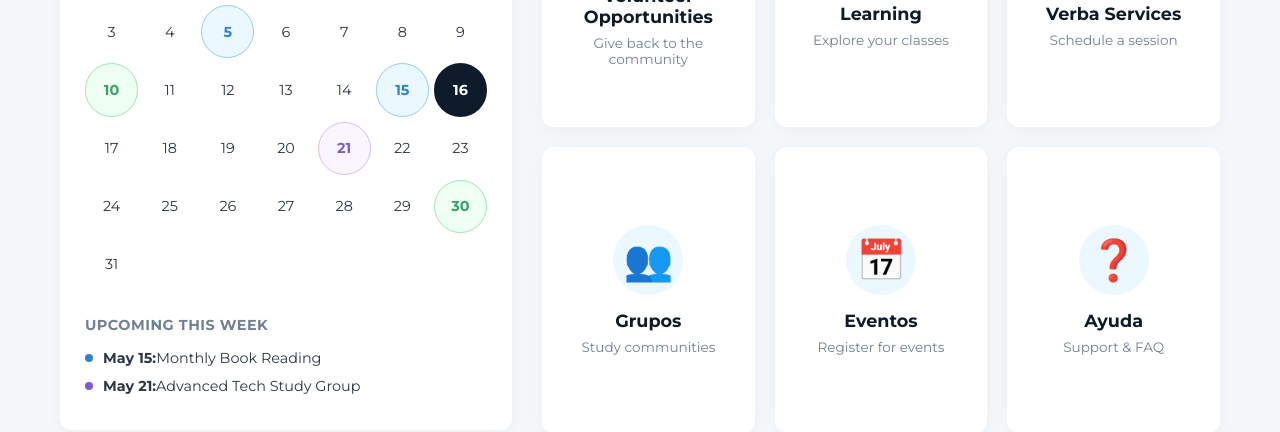
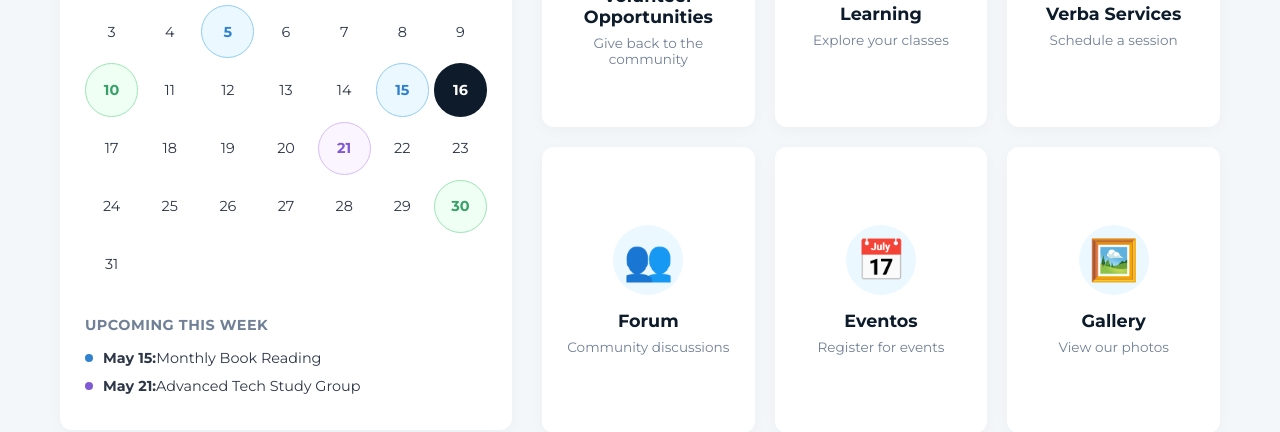
Before and after one commit to Aldoval1/verbavitae, a plain HTML site: page dashboard.html in a window 1280 px wide. Shown: the part 718-1150 px from the top of the page. Drawn offline with Linux system fonts and the light colour scheme; sample sign-in values are in the browser's storage.

Commit message:
Change 'Grupos' to 'Forum' and 'Ayuda' to 'Gallery' in dashboard

```diff
--- a/dashboard.html
+++ b/dashboard.html
@@ -99,8 +99,8 @@
                     </a>
                     <a href="#" class="service-card">
                         <div class="service-icon">👥</div>
-                        <h3>Grupos</h3>
-                        <p>Study communities</p>
+                        <h3>Forum</h3>
+                        <p>Community discussions</p>
                     </a>
                     <a href="#" class="service-card">
                         <div class="service-icon">📅</div>
@@ -108,9 +108,9 @@
                         <p>Register for events</p>
                     </a>
                     <a href="#" class="service-card">
-                        <div class="service-icon">❓</div>
-                        <h3>Ayuda</h3>
-                        <p>Support & FAQ</p>
+                        <div class="service-icon">🖼️</div>
+                        <h3>Gallery</h3>
+                        <p>View our photos</p>
                     </a>
                 </div>
             </div>
```
